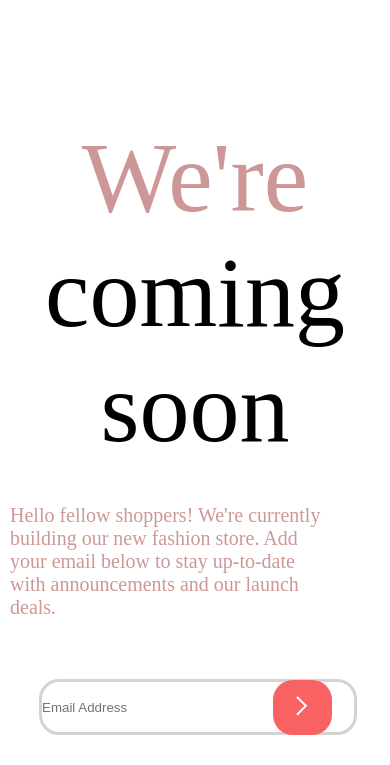
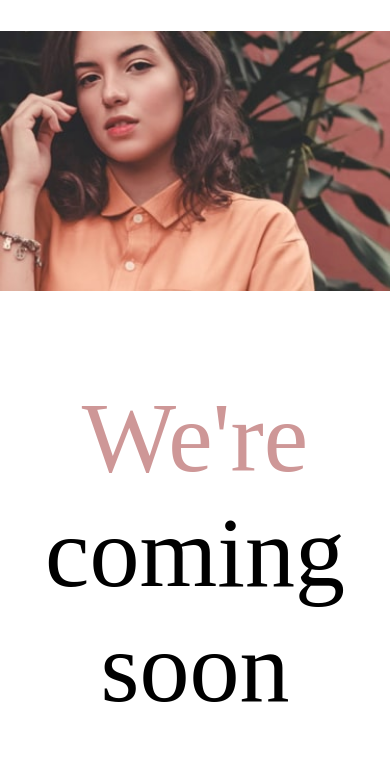
Before and after one commit to happyeveryone96/base-apparel-coming-soon, a plain HTML site: page index.html in a window 390 px wide. Shown: the part 66-831 px from the top of the page. Drawn offline with Linux system fonts and the light colour scheme.

Commit message:
Update index.html

```diff
--- a/index.html
+++ b/index.html
@@ -30,7 +30,7 @@
     <div id="left">
       <div id="left-text">
         <img id="logo" src="./images/logo.svg" alt="logo">
-
+        <div><img src="./images/hero-mobile.jpg" id="mobile-image" alt=""></div>
         <div id="head"><span style="font-weight: 100; color: hsl(0, 36%, 70%);">We're</span> coming soon</div>
         <div id="hello">
           Hello fellow shoppers! We're currently building our new fashion store.
```
